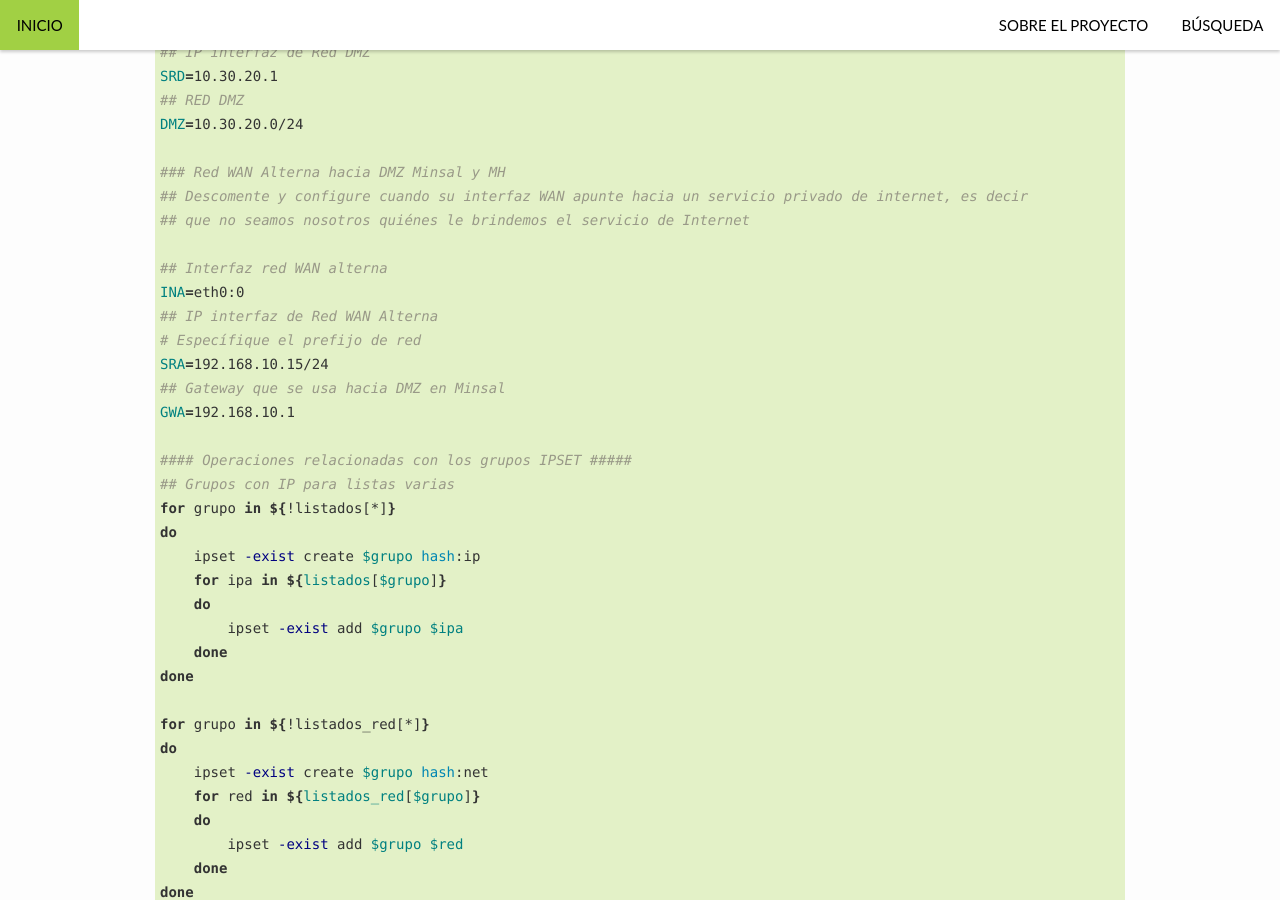
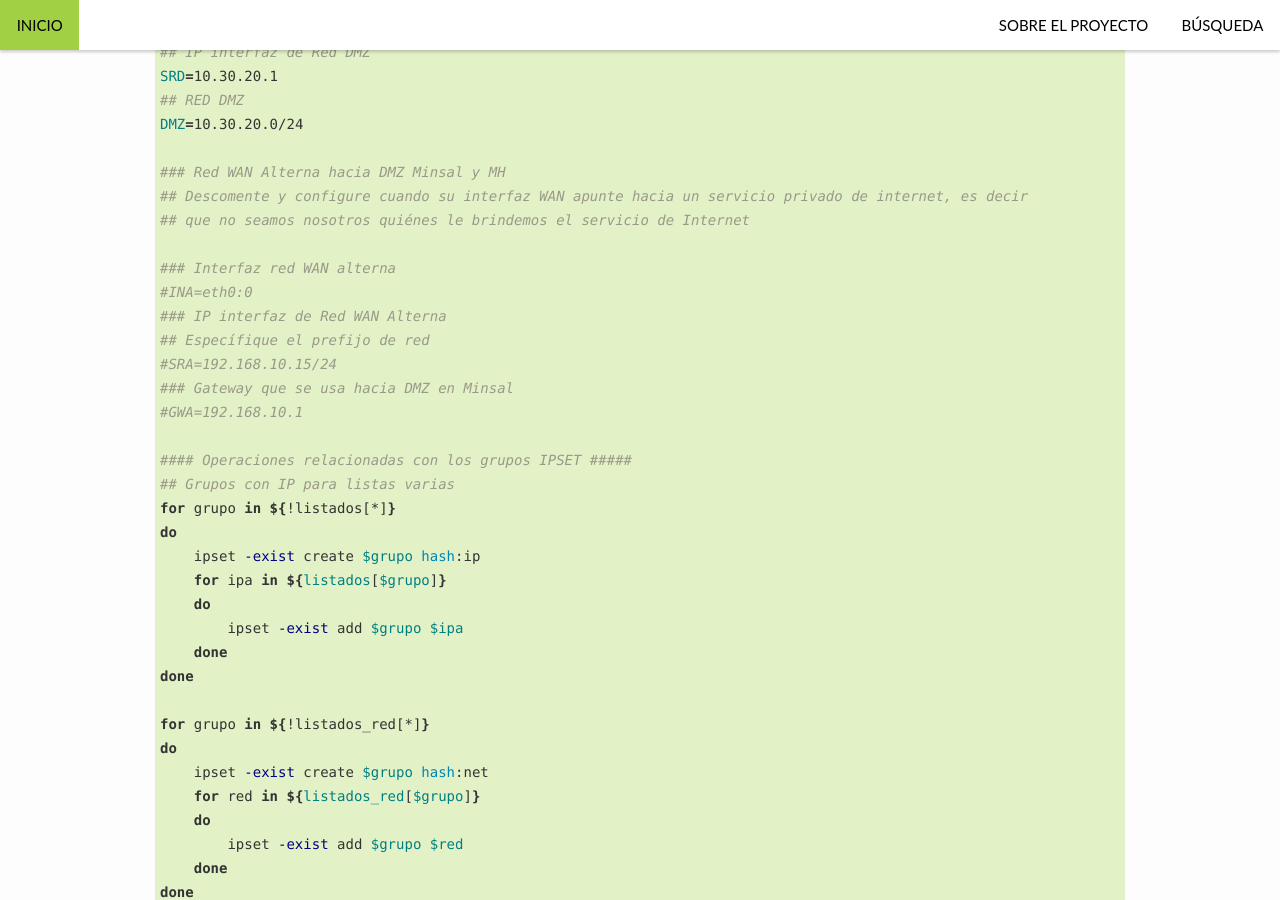
Before and after one commit to VTacius/firewall, a Jekyll site: the page built from _instalacion/iptables/index.md, in a window 1280 px wide and 900 px high, scrolled down 2235 px. Built offline with Jekyll 4.4.1, drawn with Linux system fonts in a browser that asks for light colours; some of the changed text lies outside the part shown.

```diff
--- a/_instalacion/iptables/infraestructura.md
+++ b/_instalacion/iptables/infraestructura.md
@@ -68,13 +68,13 @@ DMZ=10.30.20.0/24
 ## Descomente y configure cuando su interfaz WAN apunte hacia un servicio privado de internet, es decir
 ## que no seamos nosotros quiénes le brindemos el servicio de Internet
 
-## Interfaz red WAN alterna
-INA=eth0:0
-## IP interfaz de Red WAN Alterna
-# Específique el prefijo de red
-SRA=192.168.10.15/24
-## Gateway que se usa hacia DMZ en Minsal
-GWA=192.168.10.1
+### Interfaz red WAN alterna
+#INA=eth0:0
+### IP interfaz de Red WAN Alterna
+## Específique el prefijo de red
+#SRA=192.168.10.15/24
+### Gateway que se usa hacia DMZ en Minsal
+#GWA=192.168.10.1
 
 #### Operaciones relacionadas con los grupos IPSET #####
 ## Grupos con IP para listas varias
```
Also changed, not shown: _instalacion/iptables/rutas.md (+2 -1 lines), _instalacion/reportes/default.md (+1 -1 lines).
